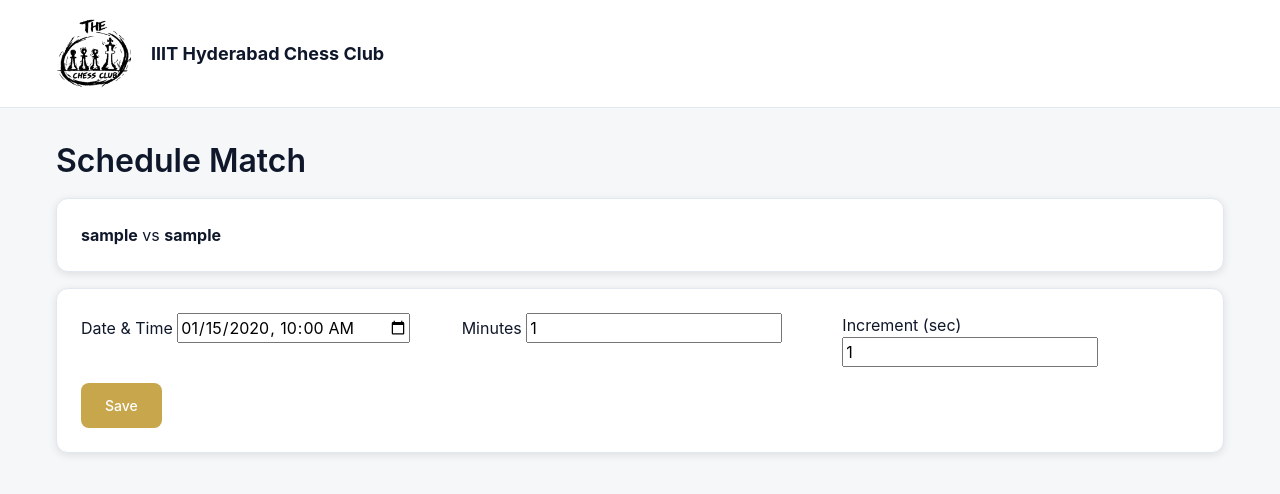
After one commit to amitabh-anandpd/ChessClubIIIT, a Django app: page /tournaments/match/1/schedule/ in a window 1280 px wide. The commit adds this page. Shown: the top 494 px of the page. Run offline with Django 4.2, Linux system fonts and the light colour scheme; a user stored in the database is signed in; tables that the repository leaves empty hold one stand-in row (values such as "Sample post"); parts of the project's set-up code (start-up, migrations or seed data) failed here and were passed over.

Commit message:
Match time scheduling added

```diff
--- /dev/null
+++ b/IIITChessClub/templates/schedule-match.html
@@ -0,0 +1,52 @@
+{% load static %}
+<!DOCTYPE html>
+<html>
+<head>
+  <title>Schedule Match</title>
+  <link rel="stylesheet" href="{% static 'css/styles.css' %}">
+</head>
+<body>
+
+<nav class="navbar">
+  <div class="container">
+    <div class="nav-content">
+      <a href="{% url 'home' %}" class="nav-logo">IIIT Hyderabad Chess Club</a>
+    </div>
+  </div>
+</nav>
+
+<main class="container" style="margin-top:2rem">
+
+<h2>Schedule Match</h2>
+
+<div class="card mb-4">
+  <strong>{{ match.player1.username }}</strong> vs <strong>{{ match.player2.username }}</strong>
+</div>
+
+<form method="post" class="card">
+  {% csrf_token %}
+
+  <div class="grid grid-2">
+    <div class="info-item">
+      <label>Date & Time</label>
+      <input type="datetime-local" name="datetime"
+             value="{{ match.scheduled_at|date:'Y-m-d\\TH:i' }}">
+    </div>
+
+    <div class="info-item">
+      <label>Minutes</label>
+      <input type="number" name="minutes" value="{{ match.time_minutes }}" min="1">
+    </div>
+
+    <div class="info-item">
+      <label>Increment (sec)</label>
+      <input type="number" name="increment" value="{{ match.increment_seconds }}" min="0">
+    </div>
+  </div>
+
+  <button type="submit" class="btn btn-primary mt-4">Save</button>
+</form>
+
+</main>
+</body>
+</html>
--- a/IIITChessClub/templates/tournament-details.html
+++ b/IIITChessClub/templates/tournament-details.html
@@ -140,6 +140,11 @@
                     Finished
                 {% endif %}
             </div>
+            {% if request.user.is_staff %}
+              <a href="{% url 'schedule_match' m.id %}" class="btn btn-secondary btn-small">
+                Schedule
+              </a>
+            {% endif %}
         </div>
       {% empty %}
         <div class="empty-state">Schedule not published yet.</div>
--- a/tournaments/models.py
+++ b/tournaments/models.py
@@ -71,6 +71,10 @@ class TournamentMatch(models.Model):
     )
 
     scheduled_at = models.DateTimeField(default=timezone.now)
+
+    time_minutes = models.PositiveIntegerField(null=True, blank=True)
+    increment_seconds = models.PositiveIntegerField(null=True, blank=True)
+
     completed_at = models.DateTimeField(blank=True, null=True)
     live_match = models.OneToOneField(
         "match.Match",
--- a/tournaments/urls.py
+++ b/tournaments/urls.py
@@ -5,5 +5,6 @@ urlpatterns = [
     path('register/<int:tournament_id>/', views.toggle_registration, name='toggle_registration'),
     path('generate/<int:tournament_id>/', views.generate_matches, name='generate_matches'),
     path('<int:tournament_id>/', views.tournament_detail, name='tournament_detail'),
+    path('match/<int:match_id>/schedule/', views.schedule_match, name='schedule_match'),
     path('', views.tournaments, name='tournaments'),
 ]
--- a/tournaments/views.py
+++ b/tournaments/views.py
@@ -25,8 +25,8 @@ def generate_matches(request, tournament_id):
     if TournamentMatch.objects.filter(tournament=tournament).exists():
         return redirect(request.META.get("HTTP_REFERER", "tournaments"))
 
-    if not tournament.is_active:
-        return redirect(request.META.get("HTTP_REFERER", "tournaments"))
+    # if not tournament.is_active:
+    #     return redirect(request.META.get("HTTP_REFERER", "tournaments"))
 
     users = [r.user for r in tournament.registrations.all()]
 
@@ -74,3 +74,19 @@ def tournaments(request):
                    'is_manager': request.user.is_staff or request.user.is_superuser,
                    'tournaments_with_matches': tournaments_with_matches,
                    })
+
+@user_passes_test(is_manager)
+def schedule_match(request, match_id):
+    match = get_object_or_404(TournamentMatch, id=match_id)
+
+    if request.method == "POST":
+        match.scheduled_at = request.POST.get("datetime")
+        match.time_minutes = request.POST.get("minutes")
+        match.increment_seconds = request.POST.get("increment")
+        match.save()
+
+        return redirect('tournament_detail', match.tournament.id)
+
+    return render(request, "schedule-match.html", {
+        "match": match
+    })
```
Also changed, not shown: tournaments/migrations/0005_tournamentmatch_increment_seconds_and_more.py (added).
